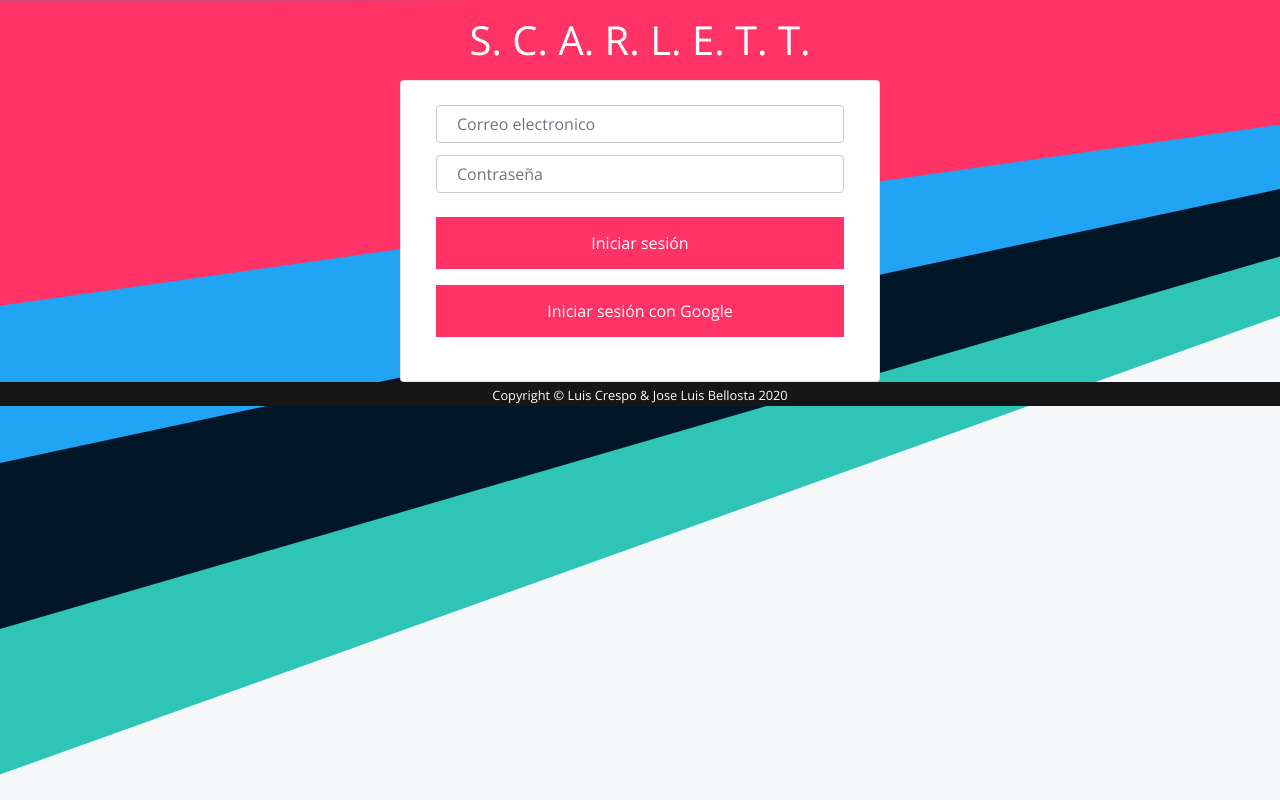
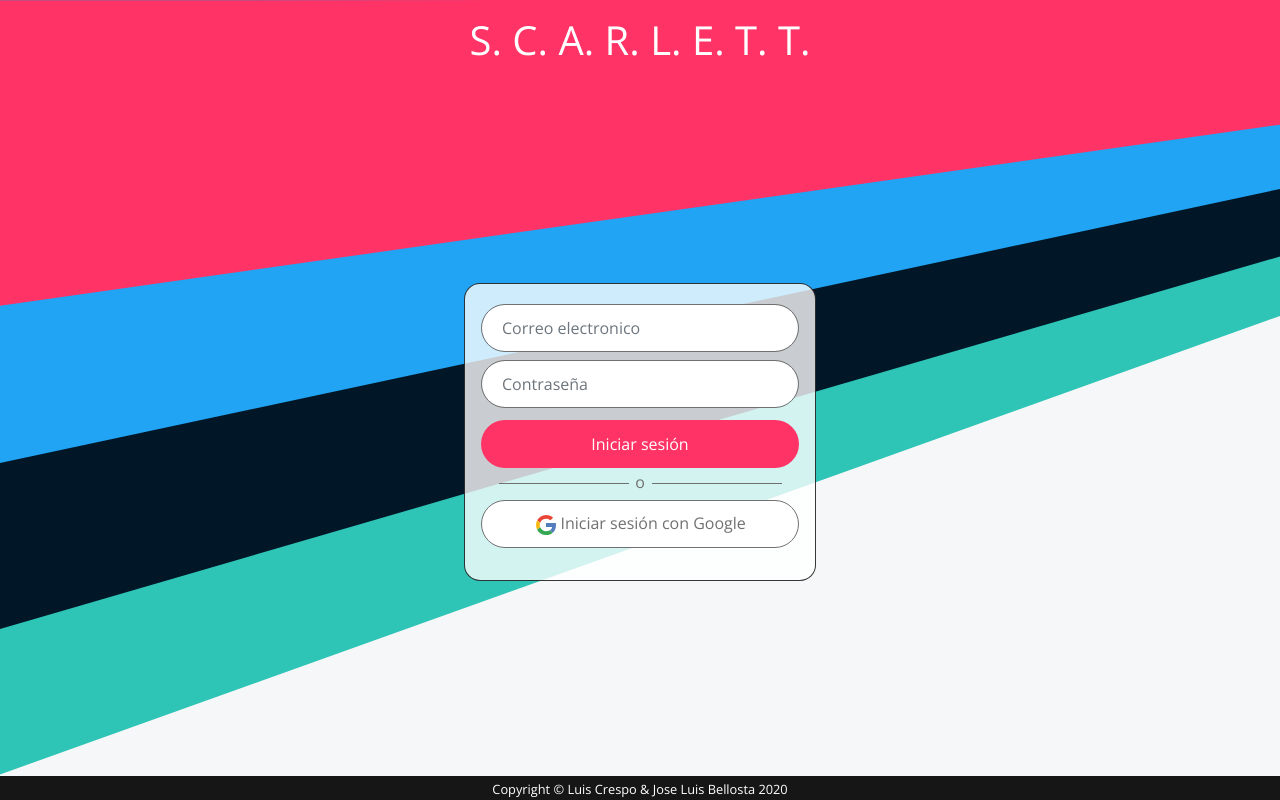
Before and after one commit to Yostita/SCARLET, a Flask app: page / in a window 1280 px wide. Run offline with Flask 2, Linux system fonts and the light colour scheme.

Commit message:
feature(home):css y bootstrap bonitos[SCAR-7]

```diff
--- a/capcom_project/static/css/login.css
+++ b/capcom_project/static/css/login.css
@@ -4,7 +4,9 @@
     box-sizing: border-box;
     font-family: 'Open Sans', sans-serif;
 }
-
+html{
+    height: 100%;
+}
 body{
     background-color: red;
     background: url(../uploads/fondo.svg) no-repeat center center fixed;
@@ -13,40 +15,44 @@ body{
     -o-background-size: cover;
     background-size: cover;
     background-color:#F6F7F8;
-    height:100%;
-    background-position: center center;
+    height: 100%;
 }
 .card {
-    size: 20%;
     margin: auto; /* Added */
-    float: none; /* Added */
+    padding: 1rem;
+    background-color: rgba(255, 255, 255, 0.790);
+    border: 1px solid;
+    border-color:rgba(0, 0, 0, 0.790);
+    border-radius: 1rem;
 }
 
 button {
     background-color: #FF3366;
     color: white;
-    padding: 14px 20px;
-    margin: 8px 0;
+    padding-top: 5px;
+    padding-bottom: 5px;
+    margin-top: 0.5rem;
     border: none;
     cursor: pointer;
     width: 100%;
-  }
+    height: 3rem;
+}
+
+.google{
+    background-color: white;
+    color: #707070;
+    border: 1px solid #707070;
+}
 
 header{
-    height:auto;
+    padding: 1rem;
     color: white;
-    margin: 1rem;
     text-align: center;
 }
 
-main{
-    width:100%;
-    height:100%;
-    margin: auto;
-}
-
-section{
-    height:auto;
+p {
+    text-align: center;
+    color:  #707070;
 }
 
 input[type=email], input[type=password] {
@@ -54,6 +60,8 @@ input[type=email], input[type=password] {
     padding: 10px 20px;
     margin: 4px 0;
     display: inline-block;
-    border: 1px solid #ccc;
+    border: 1px solid #707070;
     box-sizing: border-box;
+    border-radius: 2rem;
+    height: 3rem;
 }
--- a/capcom_project/templates/login.html
+++ b/capcom_project/templates/login.html
@@ -1,49 +1,60 @@
 <!DOCTYPE html>
 <html lang="es">
 <head>
+    <title>Login</title>
+    <!--<link rel="shortcut icon" href="">-->
+
+    <!-- Metadata -->
     <meta charset="UTF-8">
     <meta name="viewport" content="width=device-width, initial-scale=1.0">
+
+    <!-- Custom CSS -->
     <link rel="stylesheet" href="https://fonts.googleapis.com/css2?family=Open+Sans&display=swap">
     <link rel="stylesheet" href="https://cdn.jsdelivr.net/npm/bootstrap@4.5.3/dist/css/bootstrap.min.css" integrity="sha384-TX8t27EcRE3e/ihU7zmQxVncDAy5uIKz4rEkgIXeMed4M0jlfIDPvg6uqKI2xXr2" crossorigin="anonymous">
     <link rel="stylesheet" href="{{ url_for('static', filename='css/login.css') }}">
 
-    <title>Login</title>
 </head>
 <body>
-    <header>
-        <h1>S. C. A. R. L. E. T. T.</h1>
-    </header>
-    <main >
+    <div class="d-flex w-100 h-100 mx-auto flex-column">
 
-        <form class="mb-auto mt-auto" action="login.php" method="post">
-            <div class="card" style="width: 30rem;">
-                <div class="card-body mb-0">
+        <header>
+            <h1>S. C. A. R. L. E. T. T.</h1>
+        </header>
 
-                    <div class="container">
+        <form class="m-auto" method="post">
+            <div class="card rounded-g" style="width: 22rem;">
+                <div class="form-group">
+                    <input type="email" class="form-control rounded-pill"  placeholder="Correo electronico" required>
+                    <input type="password" class="form-control rounded-pill"  placeholder="Contraseña" required >
+                    <button class="rounded-pill">Iniciar sesión</button>
 
-                        <div class="form-group">
-                            <input type="email" class="form-control mb-2"  placeholder="Correo electronico" required>
-                            <input type="password" class="form-control mb-3"  placeholder="Contraseña" required >
-                            <button type="button rounded-circle" >Iniciar sesión</button>
-                            <button type="button">Iniciar sesión con Google</button>
-                        </div>
+                    <div class="text-center" >
+                        <svg xmlns="http://www.w3.org/2000/svg" width="283" height="20" viewBox="0 0 283 20" >
+                            <g id="o" transform="translate(-818.5 -564)">
+                            <text id="o-2" data-name="o" transform="translate(960 580)" fill="#707070" font-size="16" font-family="CenturyGothic, Century Gothic"><tspan x="-5.238" y="0">o</tspan></text>
+                            <line id="Línea_4" data-name="Línea 4" x2="130" transform="translate(818.5 575.5)" fill="none" stroke="#707070" stroke-width="1"/>
+                            <line id="Línea_5" data-name="Línea 5" x2="130" transform="translate(971.5 575.5)" fill="none" stroke="#707070" stroke-width="1"/>
+                            </g>
+                        </svg>
+                    </div>
+                    <button class="rounded-pill google">
+                        <svg  xmlns="http://www.w3.org/2000/svg" width="22" height="24" viewBox="0 0 22 24" fill="none">
+                            <path fill-rule="evenodd" clip-rule="evenodd" d="M12.1354 5.75C14.0004 5.75 15.4794 6.396 16.4204 7.33L19.0744 4.676C17.3544 3 14.9584 2 12.1354 2C8.1984 2 4.8554 4.148 3.1704 7.302L6.2004 9.7C7.0974 7.39 9.3304 5.75 12.1354 5.75Z" fill="#E94435"></path>
+                            <path fill-rule="evenodd" clip-rule="evenodd" d="M5.7708 11.9896C5.7708 11.1806 5.9248 10.4106 6.2008 9.7006L3.1708 7.3016C2.4238 8.7006 1.9998 10.2946 1.9998 11.9896C1.9998 13.7206 2.4098 15.3266 3.1358 16.7256L6.1958 14.3026C5.9248 13.5956 5.7708 12.8206 5.7708 11.9896Z" fill="#F8BB15"></path>
+                            <path fill-rule="evenodd" clip-rule="evenodd" d="M15.8107 17.3084C14.8667 17.8694 13.6267 18.2294 12.0107 18.2294C9.3627 18.2294 7.1007 16.6654 6.1957 14.3034L3.1357 16.7254C4.7837 19.9024 8.0767 22.0004 12.0107 22.0004C14.7537 22.0004 17.0727 21.1524 18.7877 19.6654L15.8107 17.3084Z" fill="#34A751">
+                            </path><path fill-rule="evenodd" clip-rule="evenodd" d="M22 11.9896C22 11.3086 21.931 10.6436 21.801 9.9996H12V13.9996H18.062L18.018 14.2496C17.784 15.4466 17.068 16.5606 15.811 17.3086L18.788 19.6656C20.818 17.9056 22 15.2466 22 11.9896Z" fill="#547DBE"></path>
+                        </svg>
+                        Iniciar sesión con Google
+                    </button>
+                </div>
+            </div>
+        </form>
 
-                        <div class="form-group">
-                        </div>
+        <section  class="copyright text-center text-white" style="background-color:rgb(22, 22, 22); ">
+            <small>Copyright &copy; <a href="https://github.com/lluspel" class="text-white">Luis Crespo</a> &
+            <a href="https://github.com/Yostita" class="text-white">Jose Luis Bellosta</a> 2020</small>
+        </section>
 
-                    </div>
-
-                </div>
-
-            </div>
-
-        </form>
-        <section  class="copyright text-center text-white" style="background-color:rgb(22, 22, 22); ">
-            <div class="container" >
-              <small>Copyright &copy; <a href="https://github.com/lluspel" class="text-white">Luis Crespo</a> &
-              <a href="https://github.com/Yostita" class="text-white">Jose Luis Bellosta</a> 2020</small>
-            </div>
-          </section>
-    </main>
+    </div>
 </body>
 </html>
```
